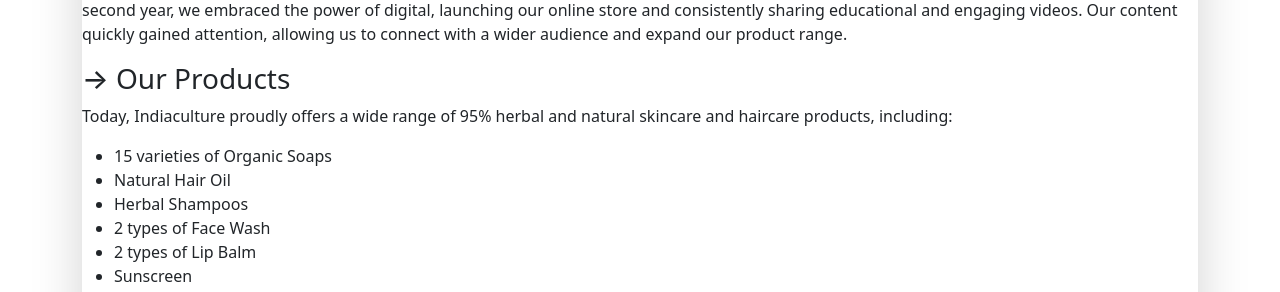
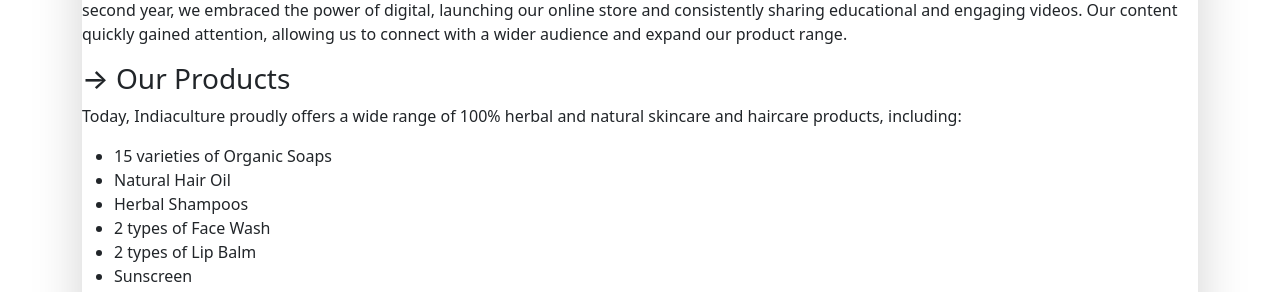
Before and after one commit to IndiaCulture/IndiaCulture_E-commerce, a Django app: template myapp/templates/pages/aboutUs.html in a window 1280 px wide. Shown: the part 308-600 px from the top of the page. Run offline with Django 3.2, Linux system fonts and the light colour scheme; the template is opened without the code that fills it, so the values that code supplies are empty.

Commit message:
Update aboutUs.html

```diff
--- a/myapp/templates/section/aboutUs.html
+++ b/myapp/templates/section/aboutUs.html
@@ -18,7 +18,7 @@
                     </p>
                     <section>
   <h3>→ Our Products</h3>
-  <p>Today, Indiaculture proudly offers a wide range of 95% herbal and natural skincare and haircare products, including:</p>
+  <p>Today, Indiaculture proudly offers a wide range of 100% herbal and natural skincare and haircare products, including:</p>
   <ul>
     <li>15 varieties of Organic Soaps</li>
     <li>Natural Hair Oil</li>
```
